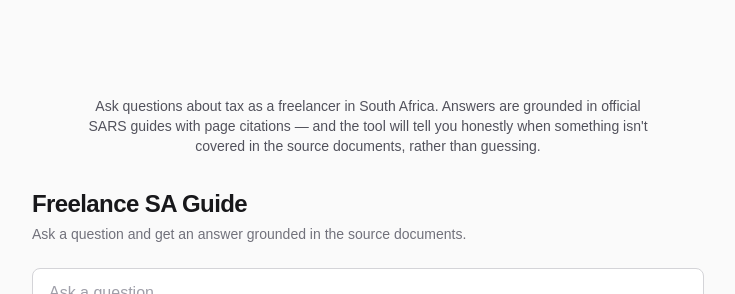
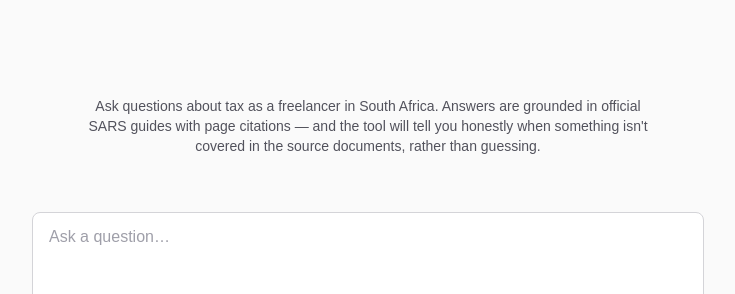
Before and after one commit to TyReyGit/freelance-sa-guide, a Next.js app in the folder frontend/: page / in a window 1280 px wide. Shown: the top 294 px of the page, without its empty margins (272-1007 px from the left). Built offline with nearby package versions, Linux system fonts and the light colour scheme; no server answers.

Commit message:
Update ChatCard.tsx

```diff
--- a/frontend/components/ChatCard.tsx
+++ b/frontend/components/ChatCard.tsx
@@ -69,13 +69,6 @@
 
   return (
     <div className="w-full max-w-2xl">
-      <h1 className="text-2xl font-semibold tracking-tight text-zinc-900 dark:text-zinc-50">
-        Freelance SA Guide
-      </h1>
-      <p className="mt-1 text-sm text-zinc-500 dark:text-zinc-400">
-        Ask a question and get an answer grounded in the source documents.
-      </p>
-
       <form onSubmit={handleSubmit} className="mt-6 flex flex-col gap-3">
         <textarea
           value={question}
```
